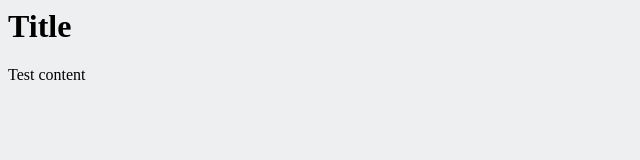
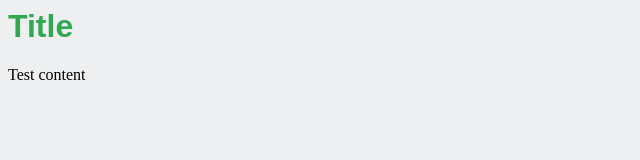
Before and after one commit to RedJester742/testsite.github.io, a plain HTML site: page index.html in a window 1280 px wide. Shown: the full height of the page, 0-640 px from the left. Drawn offline with Linux system fonts and the light colour scheme.

Commit message:
Update index.html

```diff
--- a/index.html
+++ b/index.html
@@ -4,6 +4,11 @@
     <style>
       body {
         background-color: #edeff0;
+      }
+
+      h1 {
+        font-family: "Arial", Helvetica, sans-serif;
+        color: #32a852;
       }
       p {
         font-family: "Times New Roman", Times, serif;
```
